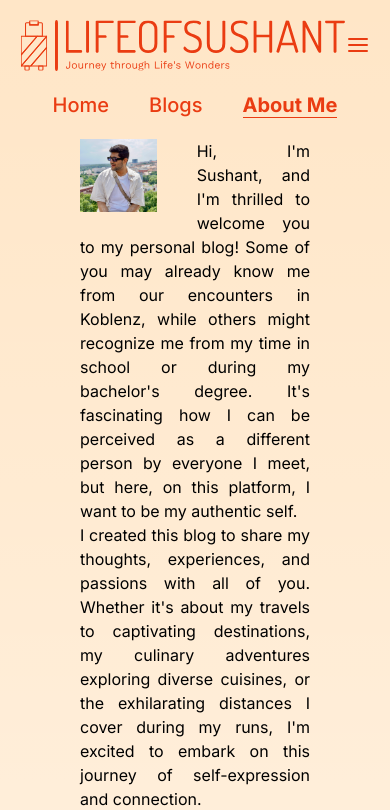
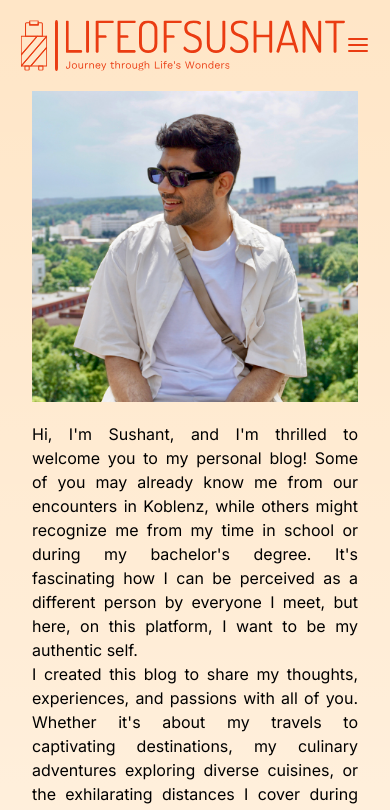
Before and after one commit to sushantn16/lifeofsushant, a Next.js app: page /about-me in a window 390 px wide. Shown: the top 810 px of the page. Built offline with nearby package versions, Linux system fonts and the light colour scheme.

Commit message:
mobile header fix

```diff
--- a/src/app/about-me/page.js
+++ b/src/app/about-me/page.js
@@ -5,11 +5,11 @@ export default function AboutMe() {
     var orange = "#EA3C12"
 
     return (
-        <div className="page-container mx-20">
+        <div className="page-container mx-8 md:mx-20">
 
             <div className="page-content">
                 <div className="text-justify mb-10">
-                    <img className="h-1/3 w-1/3 mr-10 mb-5 float-left" src="/images/about-me.jpeg" />
+                    <img className="md:h-1/3 md:w-1/3 md:mr-10 mb-5 float-left" src="/images/about-me.jpeg" />
 
                     Hi, I'm Sushant, and I'm thrilled to welcome you to my personal blog! Some of you may already know me from our encounters in Koblenz, while others might recognize me from my time in school or during my bachelor's degree. It's fascinating how I can be perceived as a different person by everyone I meet, but here, on this platform, I want to be my authentic self.
                     <br />
--- a/src/layout/header.js
+++ b/src/layout/header.js
@@ -18,7 +18,7 @@ export default function Header() {
 
   return (
     <>
-      <div className="header-container flex justify-between md:justify-center p-5 pb-0">
+      <div className="header-container flex justify-between md:justify-center p-5 md:pb-0">
         <div className="logo">
           <Link href="/">
             <Image src="/logo.svg" width={500} height={300} alt="Logo" />
@@ -43,7 +43,7 @@ export default function Header() {
           </svg>
         </button>
       </div>
-      <div className={`navigation-container md:block ${isMenuOpen ? "hidden" : ""}`}>
+      <div className='dnavigation-container hidden md:block'>
         <ul className="flex text-orange font-medium justify-center text-xl">
           <li className={pathname === "/" ? "active font-bold p-5" : "p-5 hover:font-bold"}>
             <Link href="/">Home</Link>
```
